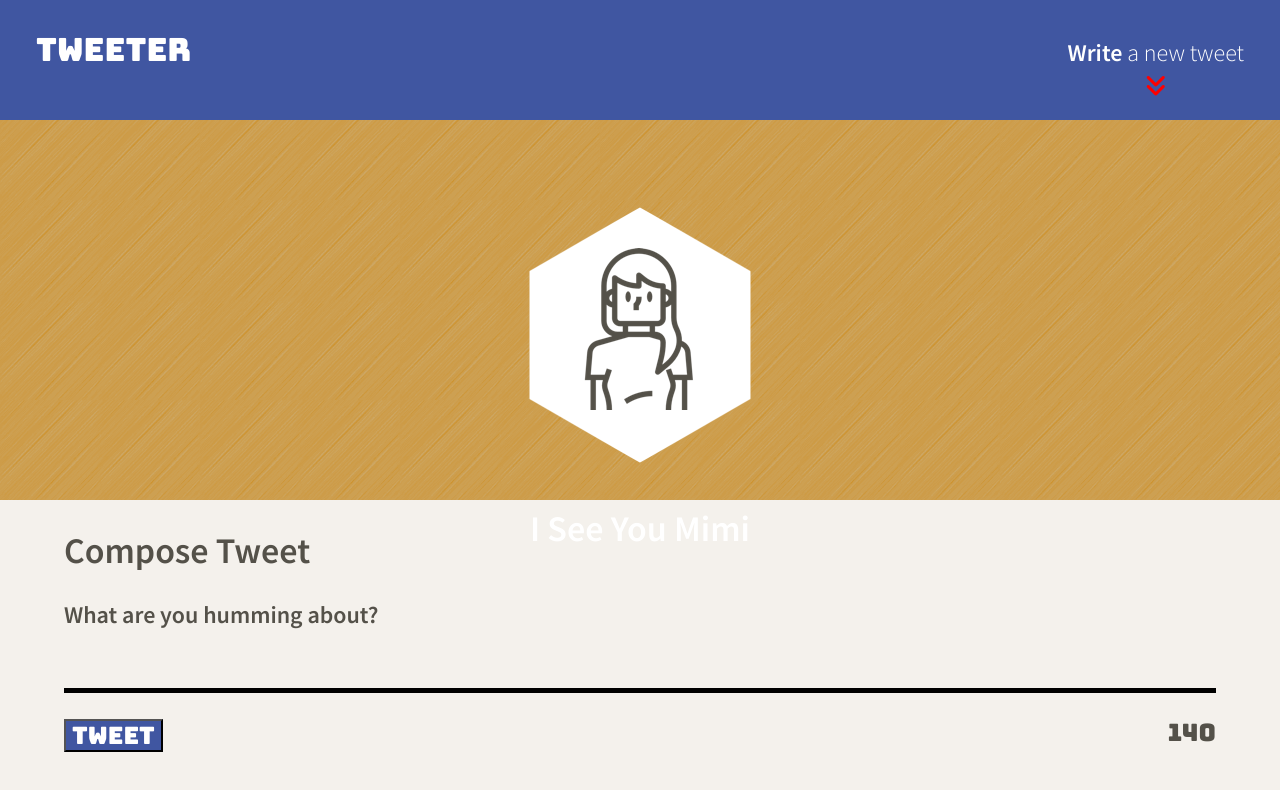
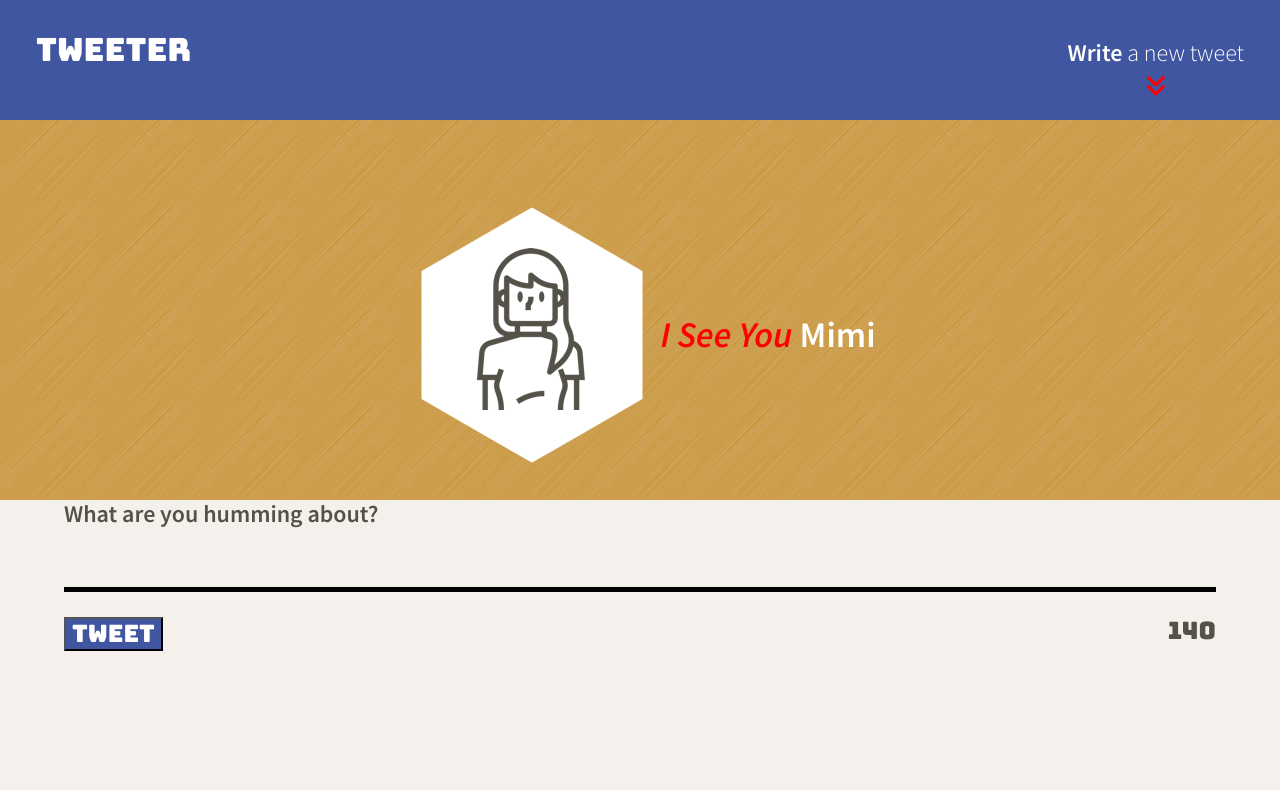
Before and after one commit to michealap/tweeterapp, a website: page public/index.html in a window 1280 px wide. Drawn offline with nearby package versions, Linux system fonts and the light colour scheme; no server answers.

Commit message:
add header-container for desktop row view

```diff
--- a/public/index.html
+++ b/public/index.html
@@ -36,26 +36,23 @@
 
   <body>
     <!-- Top nav bar (fixed) -->
-    <nav>
+    <nav class="navbar">
       <span class="logo">tweeter</span>
       <div class="write"><span><strong>Write</strong> a new tweet</span>
       <i class="fas fa-angle-double-down"></i> </div>
     </nav>
+    <div class= "header-container">
     <header class="top">
       <div class="profile">
         <img src="/images/profile-hex.png">
+        <h2><i>I See You</i> Mimi</h2>
       </div>
-      <div class="profile">
-        <h2>I See You Mimi</h2>
-      </div>
-  </header>
+    </header>
 
     <!-- Page-specific (main) content here -->
     <main class="container">
       <section class="new-tweet">
-
         <div id="error" class="fas fa-exclamation-triangle"></div>
-        <h2>Compose Tweet</h2>
         <form class="tweet-form" action="/tweets/" method="POST">
           <label for="tweet" id="tweet-label">What are you humming about?</label>
           <textarea name="text" id="tweet-text"></textarea>
@@ -66,7 +63,7 @@
         </form>
         <div id="tweets-container"></div>
       </section>
-
-      </main>
+    </main>
+    </div>
   </body>
 </html>
```
